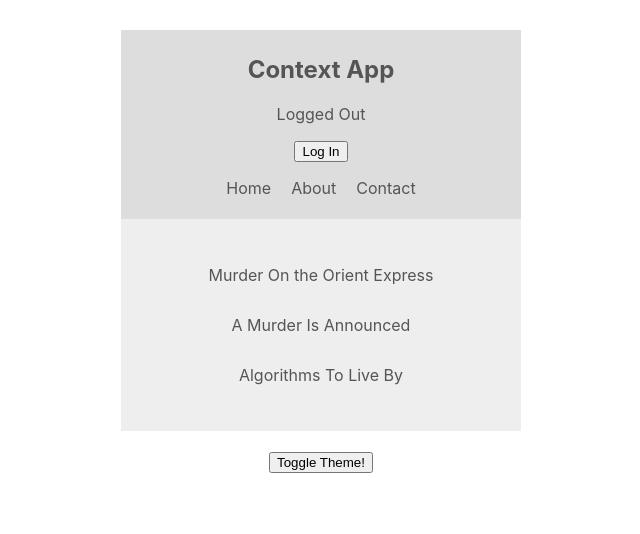
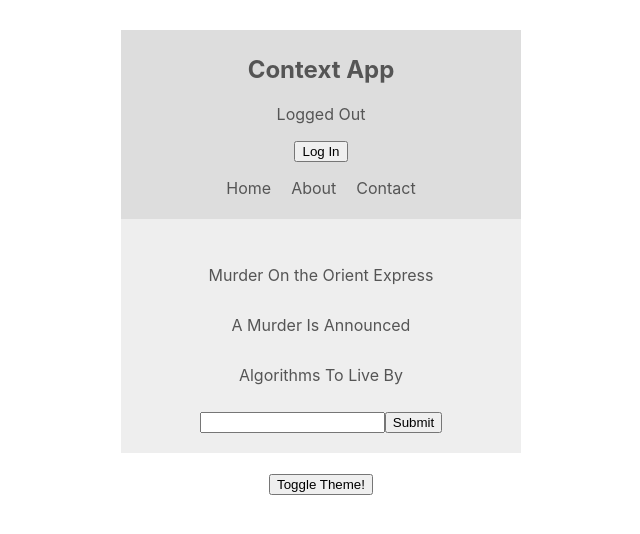
Before and after one commit to inframarauder/react-context-api, a React (Create React App) app: page / in a window 1280 px wide. Shown: the top 534 px of the page, without its empty margins (319-959 px from the left). Built offline with nearby package versions, Linux system fonts and the light colour scheme.

Commit message:
added book adding form

```diff
--- /dev/null
+++ b/src/components/BookForm.js
@@ -0,0 +1,25 @@
+import React, { useContext, useState } from "react";
+import { BookContext } from "../contexts/BookContext";
+
+const BookForm = () => {
+  const { books, addBook } = useContext(BookContext);
+  const [title, setTitle] = useState("");
+  const handleSubmit = (e) => {
+    e.preventDefault();
+    setTitle("");
+    addBook({ id: books[books.length - 1].id + 1, title: title });
+  };
+  return (
+    <form onSubmit={handleSubmit}>
+      <input
+        type="text"
+        name="title"
+        onChange={(e) => setTitle(e.target.value)}
+        value={title}
+      />
+      <input type="submit" autoComplete="off" />
+    </form>
+  );
+};
+
+export default BookForm;
--- a/src/components/BookList.js
+++ b/src/components/BookList.js
@@ -1,5 +1,6 @@
 import React, { useContext } from "react";
 import Book from "./Book";
+import BookForm from "./BookForm";
 import { ThemeContext } from "../contexts/ThemeContext";
 import { BookContext } from "../contexts/BookContext";
 
@@ -18,6 +19,7 @@ const BookList = () => {
           <Book style={{ background: theme.ui }} book={book} key={book.id} />
         ))}
       </ul>
+      <BookForm />
     </div>
   );
 };
--- a/src/contexts/BookContext.js
+++ b/src/contexts/BookContext.js
@@ -9,7 +9,9 @@ const BookContextProvider = (props) => {
     { title: "Algorithms To Live By", id: 3 },
   ]);
 
-  const addBook = (book) => setBooks(books.push(book));
+  const addBook = (book) => {
+    setBooks([...books, book]);
+  };
   const removeBook = (id) => setBooks(books.filter((book) => book.id !== id));
   return (
     <BookContext.Provider value={{ books, addBook, removeBook }}>
```
